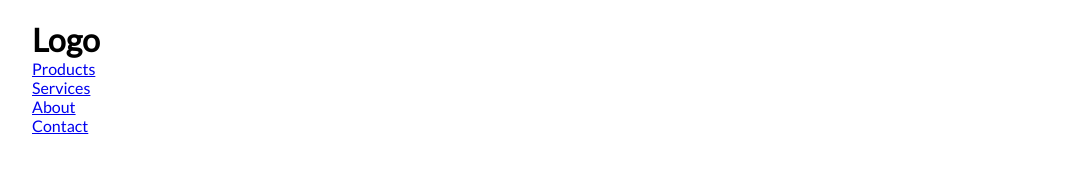
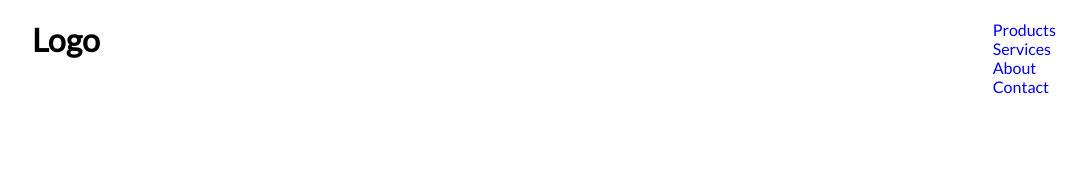
Before and after one commit to ltesfu/first-layout, a plain HTML site: page index.html in a window 1280 px wide. Shown: the whole page, without its empty margins (96-1183 px from the left). Drawn offline with Linux system fonts and the light colour scheme.

Commit message:
remove underline from main menu links

```diff
--- a/css/main.css
+++ b/css/main.css
@@ -8,12 +8,21 @@ body, h1, h2, ul, ol {
 }
 
 body {
-  font-family: "Lato", sans-serif;
+  font-family: "Lato", Arial, sans-serif;
   margin: 20px auto 0;
   width: 80%;
 }
 
+header {
+  display: flex;
+  justify-content: space-between;
+
+}
+
 li {
   list-style-type: none;
+}
+
+nav a {
   text-decoration: none;
 }
```
